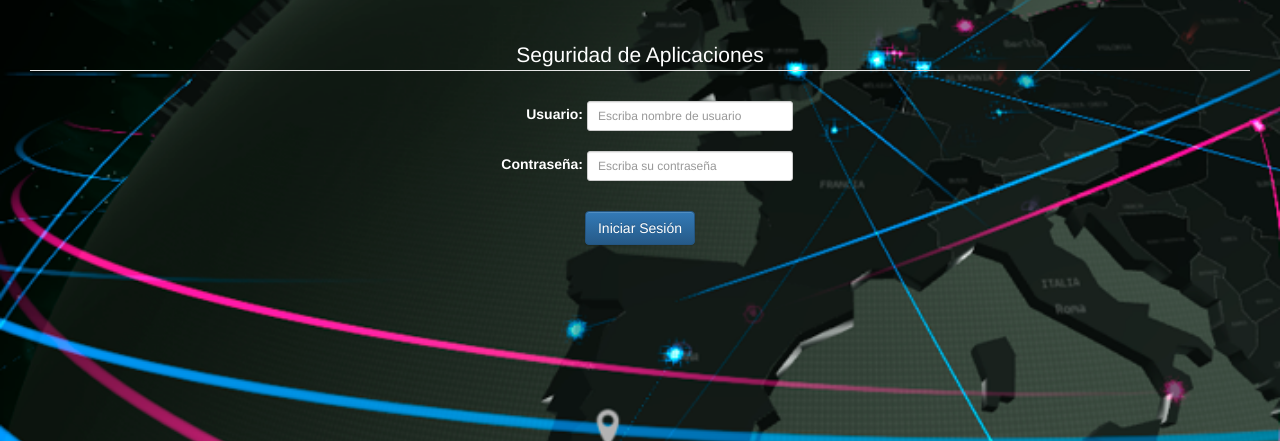
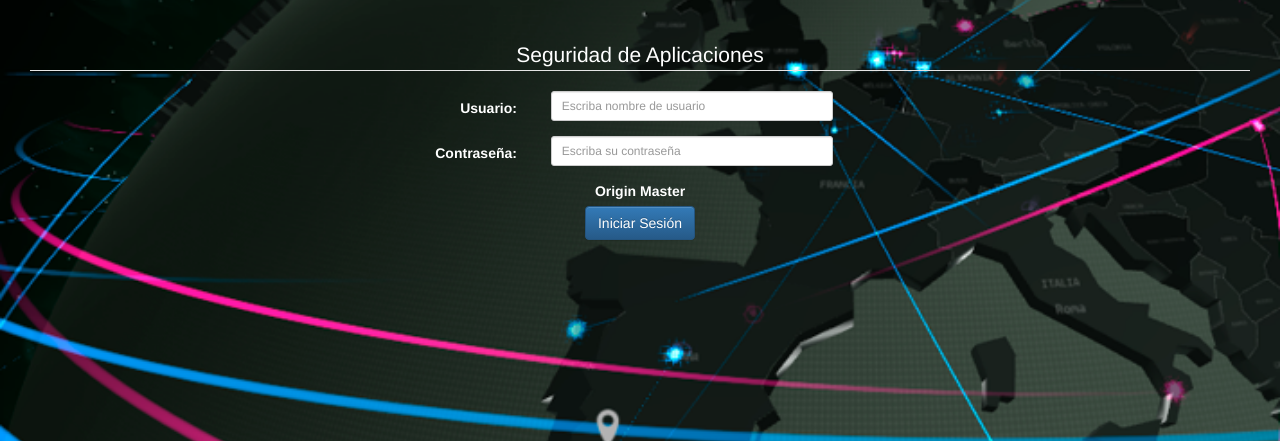
Before and after one commit to CarlosHumberto30/SeguridadAplicaciones, a Django app: page /login/ in a window 1280 px wide. Shown: the part 52-493 px from the top of the page. Run offline with Django 3.2, Linux system fonts and the light colour scheme; some libraries are stand-ins or nearby versions.

Commit message:
Segunda versión

```diff
--- a/SeguridadDeAplicaciones/settings.py
+++ b/SeguridadDeAplicaciones/settings.py
@@ -91,6 +91,8 @@ DATABASES = {
      }
  }
 
+
+
 # Password validation
 # https://docs.djangoproject.com/en/1.11/ref/settings/#auth-password-validators
 
@@ -171,6 +173,7 @@ CACHES = {
 AXES_CACHE = 'axes_cache'
 
 AXES_LOCKOUT_URL = '/locked'
+AXES_USE_USER_AGENT= True
 
 CAPTCHA_FONT_SIZE= 45
 CAPTCHA_IMAGE_SIZE= (200,80)
--- a/main/templates/main/base.html
+++ b/main/templates/main/base.html
@@ -36,8 +36,8 @@
     <style>
         {% block extrastyle %}
 
+        {% endblock %}
 
-        {% endblock %}
     </style>
     {% block extrahead %}{% endblock %}
     {% block blockbots %}
@@ -54,8 +54,7 @@
 </head>
     {% load i18n %}
 
-<body data-admin-utc-offset="{% now 'Z' %}" style="background-image: url({% static 'main/img/cyberseguridad.png' %});background-repeat: no-repeat; background-position: center center;background-attachment: fixed;
-background-size: cover; color: white">
+<body  data-admin-utc-offset="{% now 'Z' %}" >
     {% block body %}{% endblock %}
 
     {% block extrascript %}{% endblock %}
--- a/main/templates/main/login.html
+++ b/main/templates/main/login.html
@@ -9,17 +9,25 @@
       <fieldset>
             <legend> Seguridad de Aplicaciones </legend>
       </fieldset>
-      <table style="width: 25%; height:100px;">
-          <tr>
-              <td align="right"><label>Usuario:&nbsp;</label></td>
-              <td>{{ form.username }}</td>
-          </tr>
-          <tr>
-              <td align="right"><label>Contraseña:&nbsp;</label></td>
-              <td>{{ form.password }}</td>
-          </tr>
-      </table>
-
+      <div class="form-horizontal">
+          <div class="form-group">
+                <label class="control-label col-sm-5" for="{{ form.username.id_for_label }}">Usuario:&nbsp;
+                </label>
+                <div class="col-sm-3">
+                    {{ form.username }}
+                </div>
+                <span class="help-block col-sm-4"></span>
+            </div>
+           <div class="form-group">
+                <label class="control-label col-sm-5" for="{{ form.password.id_for_label }}">Contraseña:&nbsp;
+                </label>
+                <div class="col-sm-3">
+                    {{ form.password }}
+                </div>
+                <span class="help-block col-sm-4"></span>
+            </div>
+      </div>
+      <label>Origin Master</label>
       <br>
         <input class="btn btn-primary" type="submit" value="Iniciar Sesión"/>
   </form>
--- a/main/templates/main/page.html
+++ b/main/templates/main/page.html
@@ -2,6 +2,46 @@
 {% load i18n static %}
 
 {% block extrastyle %}
+ body {
+
+/* Ubicación de la imagen */
+
+background-image: url({% static 'main/img/cyberseguridad.png' %});
+
+/* Para dejar la imagen de fondo centrada, vertical y
+
+horizontalmente */
+
+background-position: center center;
+
+/* Para que la imagen de fondo no se repita */
+
+background-repeat: no-repeat;
+
+/* La imagen se fija en la ventana de visualización para que la altura de la imagen no supere a la del contenido */
+
+background-attachment: fixed;
+
+/* La imagen de fondo se reescala automáticamente con el cambio del ancho de ventana del navegador */
+
+background-size: cover;
+
+/* Se muestra un color de fondo mientras se está cargando la imagen
+
+de fondo o si hay problemas para cargarla */
+
+
+color: white;
+}
+
+@media only screen and (max-width: 100%) {
+
+body {
+
+background-image: url({% static 'main/img/cyberseguridad.png' %});
+
+}
+}
 /* Remove the navbar's default margin-bottom and rounded borders */
 legend {
 color: white;
--- a/main/views.py
+++ b/main/views.py
@@ -97,8 +97,7 @@ def locked_out(request):
         if form.is_valid():
 
             ip = get_client_ip(request)
-            print("ip es --- ",ip[0])
-            reset(ip=ip[0])
+            reset(ip=request.META['REMOTE_ADDR'])
             return redirect('main:login')
     else:
         form = AxesCaptchaForm()
```
Also changed, not shown: db.sqlite3.
